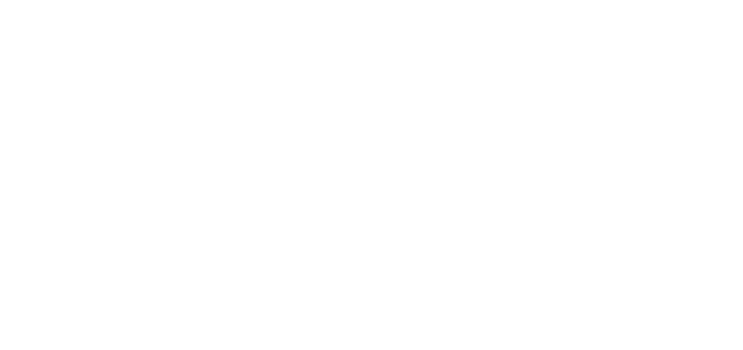
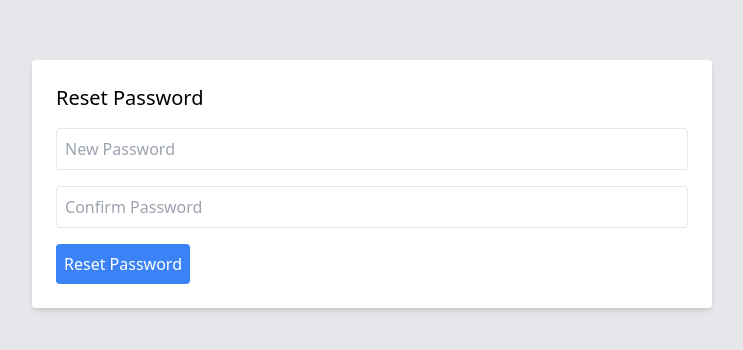
Before and after one commit to Harishsm20/MERN-AUTH-2.0, a React (Vite) app in the folder client/: page /reset-password/1 in a window 1280 px wide. Before the commit this address had no page. Shown: the part 216-566 px from the top of the page, without its empty margins (268-1011 px from the left). Built offline with nearby package versions, Linux system fonts and the light colour scheme.

Commit message:
Reset Password UI Component

```diff
--- a/client/src/App.tsx
+++ b/client/src/App.tsx
@@ -3,6 +3,7 @@
 import Login from './pages/Auth/Login/Login'
 import Signup from './pages/Auth/Signup/Signup';
 import ForgotPassword from './pages/Auth/PasswordManager/ForgotPassword';
+import ResetPassword from './pages/Auth/PasswordManager/ResetPassword';
 function App() {
 
   return (
@@ -13,6 +14,7 @@
         <Route path='/login' element = { <Login/> } ></Route>
         <Route path='/signup' element = { <Signup /> } ></Route>
         <Route path='/forgotPassword' element = {<ForgotPassword/>}></Route>
+        <Route path='/reset-password/:token' element = {<ResetPassword/>}></Route>
       </Routes>
     </BrowserRouter>
     </>
--- /dev/null
+++ b/client/src/pages/Auth/PasswordManager/ResetPassword.tsx
@@ -0,0 +1,62 @@
+import { FormEvent, useState } from 'react';
+import { useParams, useNavigate } from 'react-router-dom';
+import axios from 'axios';
+
+const ResetPassword = () => {
+    const [newPassword, setNewPassword] = useState('');
+    const [confirmPassword, setConfirmPassword] = useState('');
+    const { token } = useParams();
+    const navigate = useNavigate();
+
+    const handleSubmit = async (event: FormEvent) => {
+        event.preventDefault();
+
+        if (newPassword !== confirmPassword) {
+            alert('Passwords do not match');
+            return;
+        }
+
+        try {
+            const response = await axios.post('http://localhost:3000/api/auth/reset-password', {
+                token,
+                newPassword,
+            });
+
+            if (response.data.message === 'Password has been reset successfully') {
+                alert('Password reset successful');
+                navigate('/login');
+            }
+
+        } catch (error) {
+            console.error(error);
+            alert('Error resetting password');
+        }
+    };
+
+    return (
+        <div className='min-h-screen flex items-center justify-center bg-gray-200'>
+            <form onSubmit={handleSubmit} className='bg-white p-6 rounded shadow-md'>
+                <h2 className='text-xl mb-4'>Reset Password</h2>
+                <input
+                    type='password'
+                    value={newPassword}
+                    onChange={(e) => setNewPassword(e.target.value)}
+                    placeholder='New Password'
+                    required
+                    className='mb-4 p-2 border rounded w-full'
+                />
+                <input
+                    type='password'
+                    value={confirmPassword}
+                    onChange={(e) => setConfirmPassword(e.target.value)}
+                    placeholder='Confirm Password'
+                    required
+                    className='mb-4 p-2 border rounded w-full'
+                />
+                <button type='submit' className='bg-blue-500 text-white p-2 rounded'>Reset Password</button>
+            </form>
+        </div>
+    );
+};
+
+export default ResetPassword;
```
